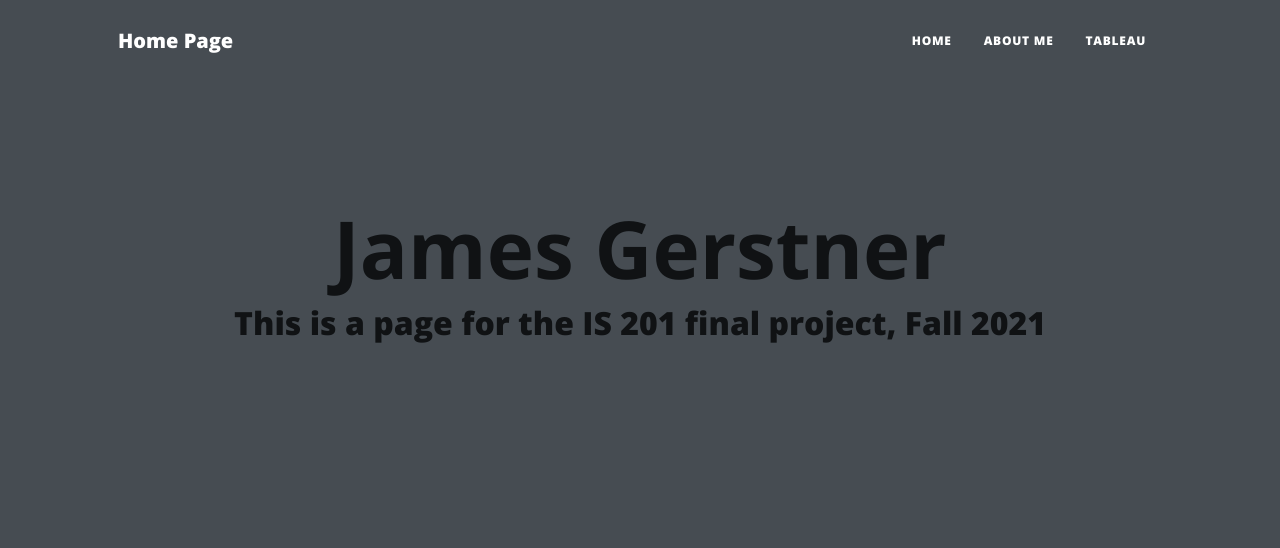
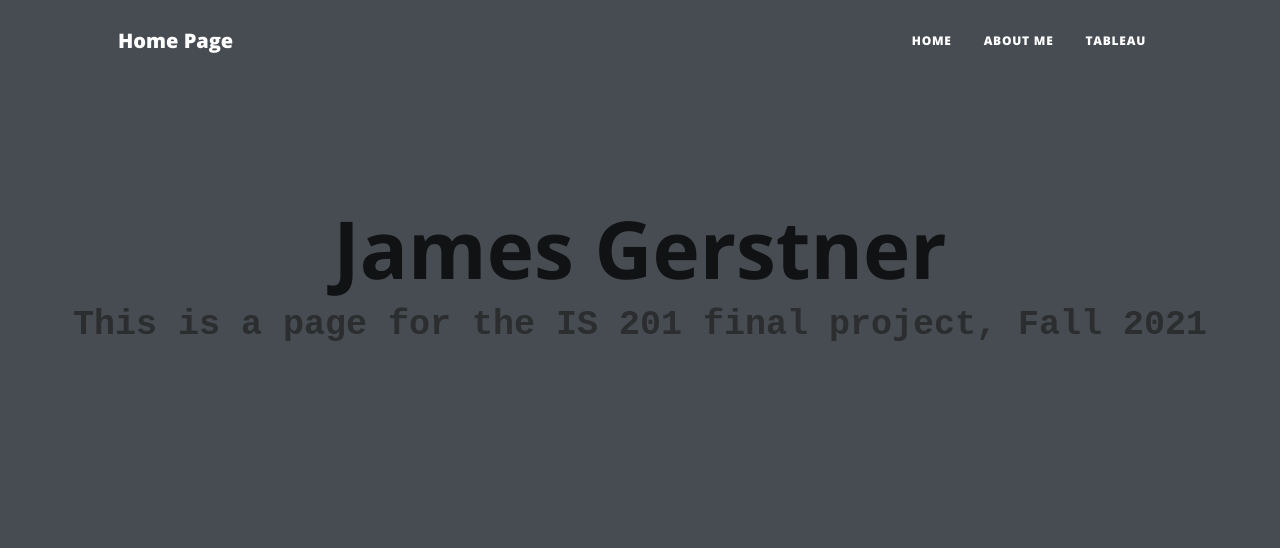
Before and after one commit to JamGerst/IS201Final, a plain HTML site: page index.html in a window 1280 px wide. Shown: the top 548 px of the page. Drawn offline with nearby package versions, Linux system fonts and the light colour scheme.

Commit message:
Add files via upload

```diff
--- a/index.html
+++ b/index.html
@@ -39,7 +39,7 @@
         <header class="masthead">
             <div class="site-heading indes">
                 <h1>James Gerstner</h1>
-                <h2>This is a page for the IS 201 final project, Fall 2021</h2>
+                <h2 class="reshead">This is a page for the IS 201 final project, Fall 2021</h2>
             </div>
         </header>
         <!-- Main Content-->
```
